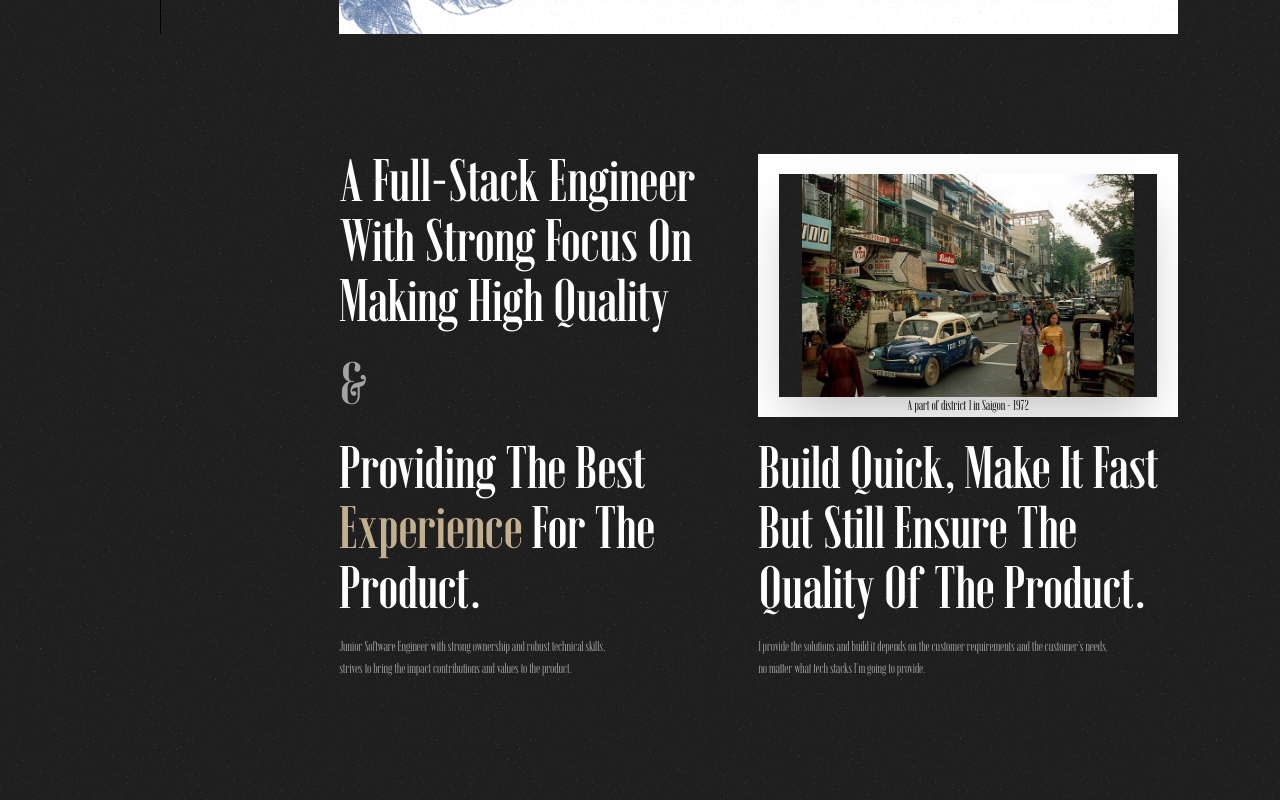
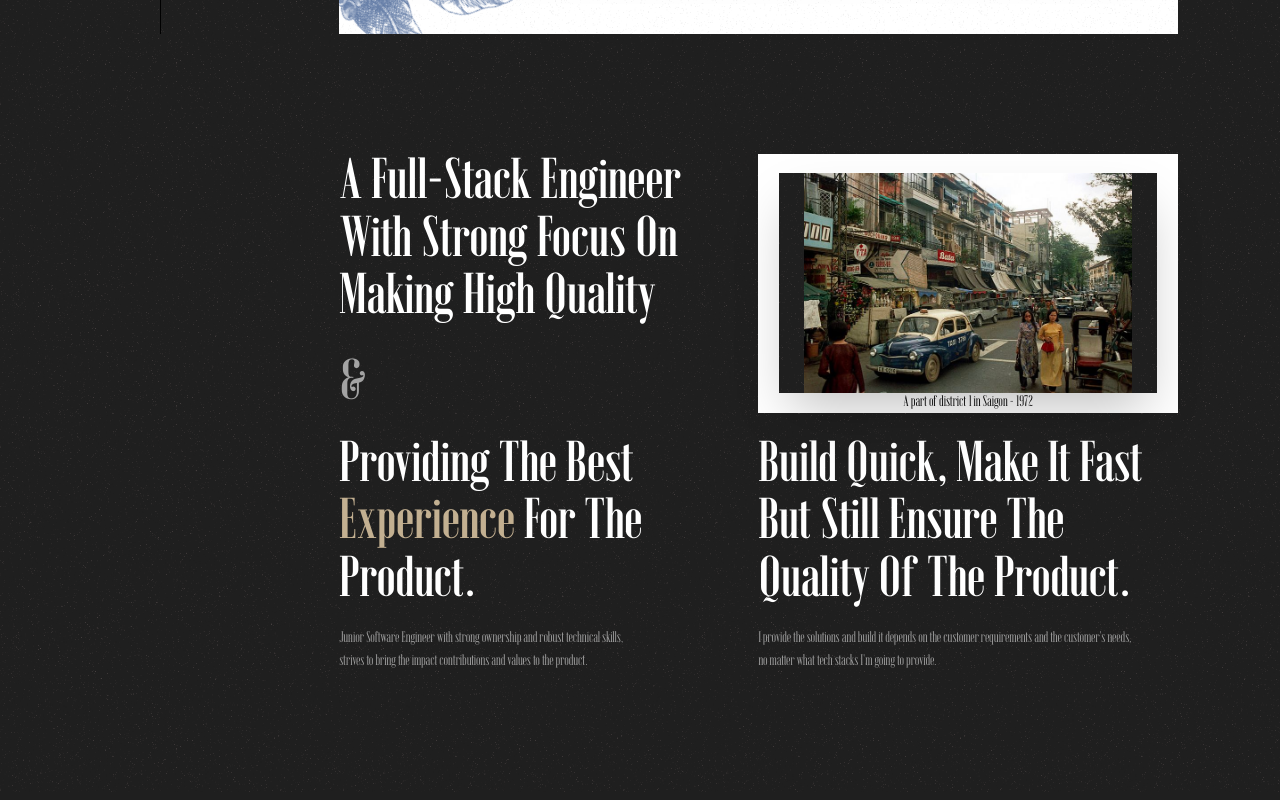
Before and after one commit to christ-ran/coffee-launder.io, a Next.js app: page / in a window 1280 px wide. Shown: the part 766-1566 px from the top of the page. Built offline with nearby package versions, Linux system fonts and the light colour scheme.

Commit message:
fix the about-me padding

```diff
--- a/components/about/index.tsx
+++ b/components/about/index.tsx
@@ -8,26 +8,26 @@ export default function AboutMe() {
         <div className="xs:w-full lg:w-[65.5vw] grid xs:grid-cols-1 lg:grid-cols-2 xs:gap-10 lg:gap-0">
           <div className="grid grid-rows-2">
             <div className="flex flex-col justify-between">
-              <h1 className="font-narrow-emberly xs:text-[12vw] sm:text-[7.5vh] font-bold capitalize">
+              <h1 className="font-narrow-emberly xs:text-[12vw] lg:text-[4.5vw] font-bold capitalize">
                 A full-stack engineer
                 <br />
                 with strong focus on
                 <br />
                 making high quality
               </h1>
-              <h1 className="font-narrow-emberly xs:text-[12vw] sm:text-[7.5vh] font-bold capitalize text-light-500">
+              <h1 className="font-narrow-emberly xs:text-[12vw] lg:text-[4.5vw] font-bold capitalize text-light-500">
                 &
               </h1>
             </div>
             <div className="flex flex-col justify-between">
-              <h1 className="font-narrow-emberly xs:text-[12vw] sm:text-[7.5vh] font-bold capitalize mt-[3vh]">
+              <h1 className="font-narrow-emberly xs:text-[12vw] lg:text-[4.5vw] font-bold capitalize mt-[3vh]">
                 providing the best
                 <br />
                 <span className="text-gold-300">experience</span> for the
                 <br />
                 product.
               </h1>
-              <h6 className="font-narrow-emberly text-[1.8vh] text-light-500">
+              <h6 className="font-narrow-emberly xs:text-[3.6vw] lg:text-[1.2vw] text-light-500">
                 Junior Software Engineer with strong ownership and robust
                 technical skills,
                 <br />
@@ -37,7 +37,7 @@ export default function AboutMe() {
             </div>
           </div>
           <div className="grid grid-rows-2">
-            <div className="lg:h-full w-full max-h-[500px] bg-white grain-black relative flex items-center justify-center">
+            <div className="lg:h-full w-full max-h-[500px]  bg-white grain-black relative flex items-center justify-center">
               <div className="w-[90%] h-[85%] bg-dark-500 grain relative shadow-2xl">
                 <Image
                   src={Saigon1}
@@ -46,17 +46,17 @@ export default function AboutMe() {
                 />
               </div>
               <div className="absolute bottom-0">
-                <h6 className="font-narrow-emberly text-[1.8vh] text-black">
+                <h6 className="font-narrow-emberly xs:text-[3.6vw] lg:text-[1.2vw] text-black">
                   A part of district 1 in Saigon - 1972
                 </h6>
               </div>
             </div>
             <div className="flex flex-col justify-between">
-              <h1 className="font-narrow-emberly xs:text-[12vw] sm:text-[7.5vh] font-bold capitalize mt-[3vh]">
+              <h1 className="font-narrow-emberly xs:text-[12vw] lg:text-[4.5vw] font-bold capitalize mt-[3vh]">
                 build quick, make it fast but still ensure the quality of the
                 product.
               </h1>
-              <h6 className="font-narrow-emberly text-[1.8vh] text-light-500 mt-[2vh]">
+              <h6 className="font-narrow-emberly xs:text-[3.6vw] lg:text-[1.2vw] text-light-500 mt-[2vh]">
                 I provide the solutions and build it depends on the customer
                 requirements and the customer&apos;s needs,
                 <br />
```
